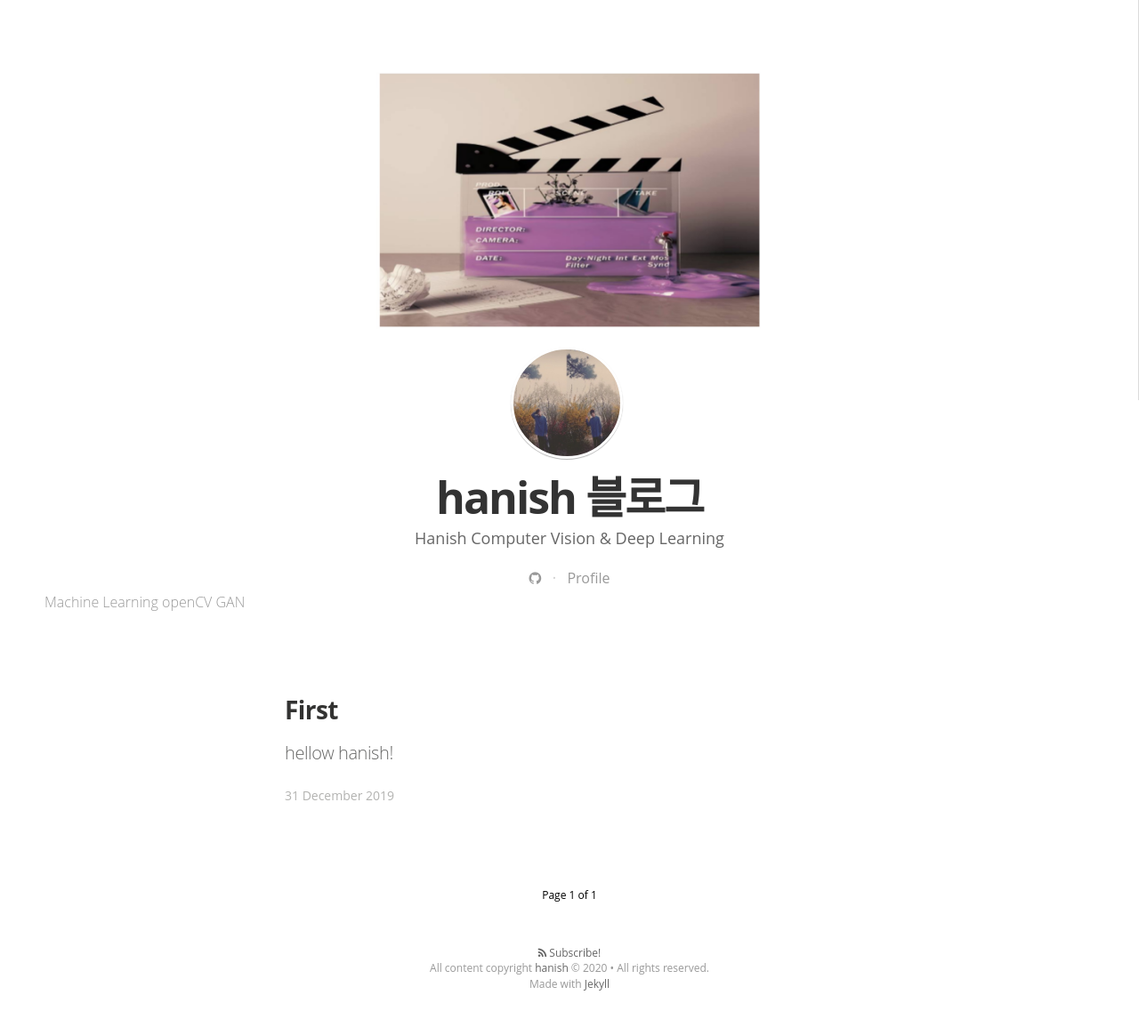
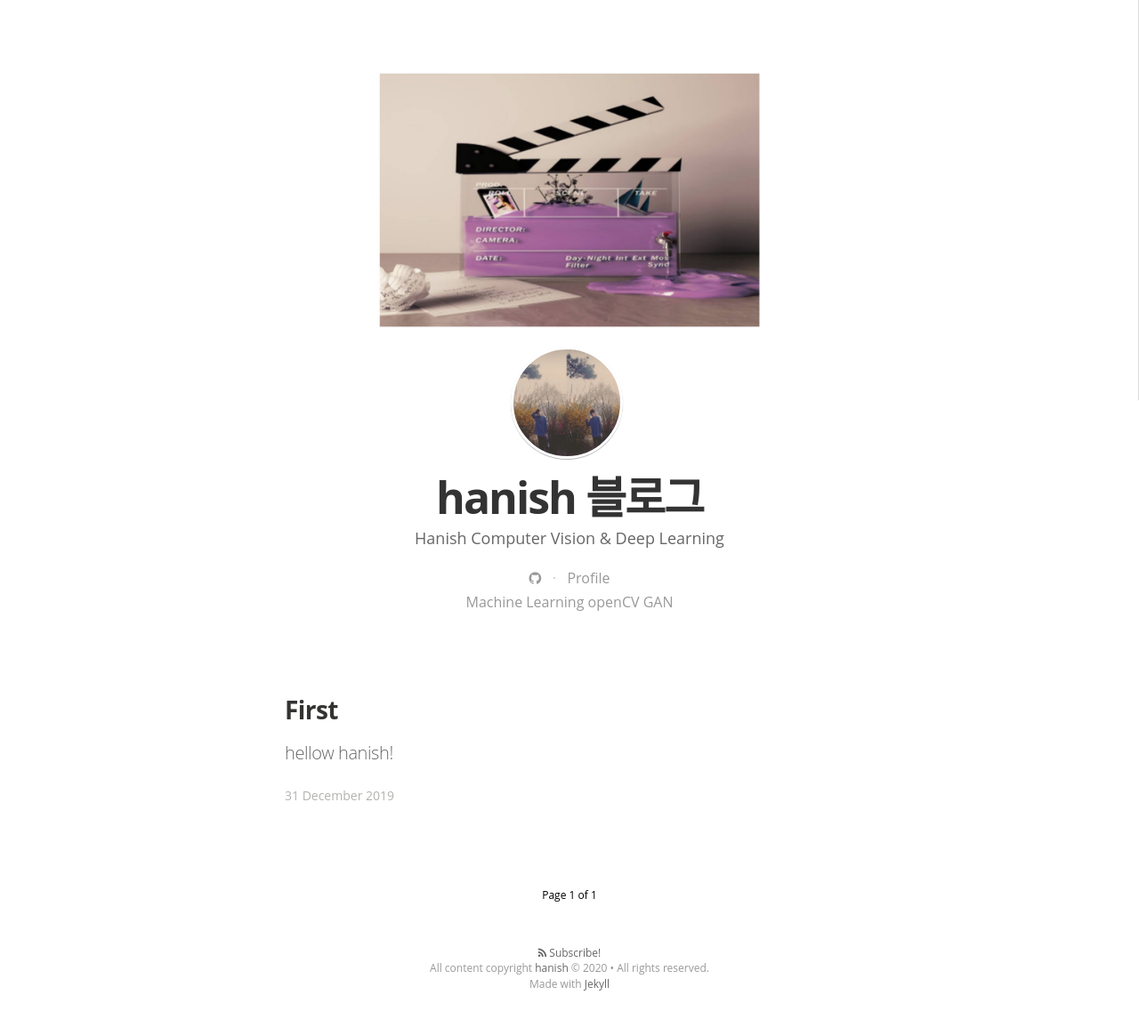
Before and after one commit to hanish3464/hanish3464.github.io, a Jekyll site: the page built from index.html, in a window 1280 px wide. Shown: the whole page at 89% size. Built offline with Jekyll 4.4.1, drawn with Linux system fonts in a browser that asks for light colours; nearby versions of some CDN libraries; some web fonts are replaced; the list of posts is cut into pages by our own code; comment, search, counter and statistics services are not loaded.

Commit message:
menu bar

```diff
--- a/css/main.sass
+++ b/css/main.sass
@@ -130,16 +130,16 @@ body
         color: #333
   .menu-bars
     margin: 0 0 50px
-    font-size: 30
-    font-weight: 300
-    padding: 5px 50px
-    text-align: left
+    font-size: 35
+    font-weight: 500
+    padding: 5px 500px
+    text-align: center
     color: #ccc
     a
       text-decoration: none
       color: #999
       &:hover
-        color: #999
+        color: #333
 
 .content
   width: 100%
```
